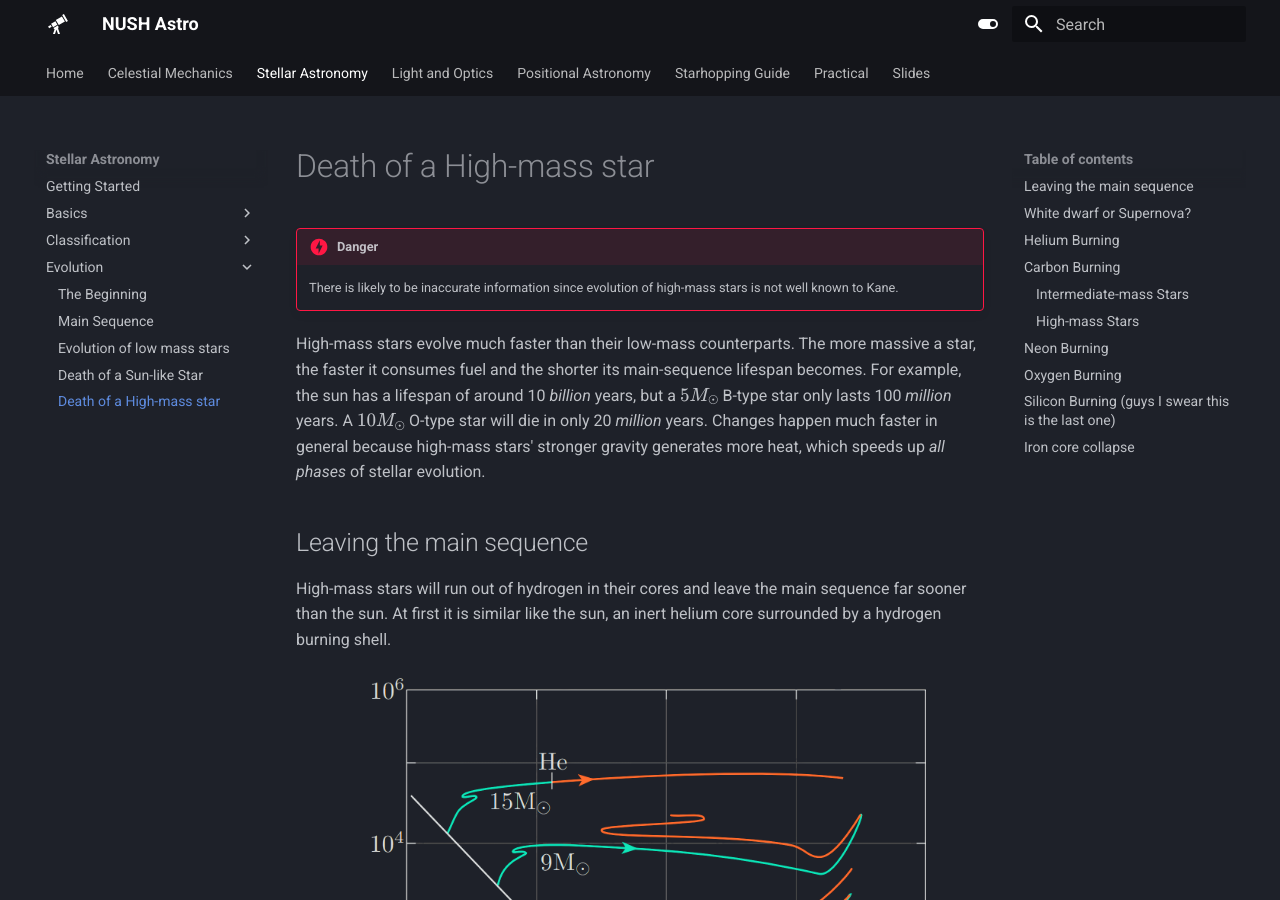
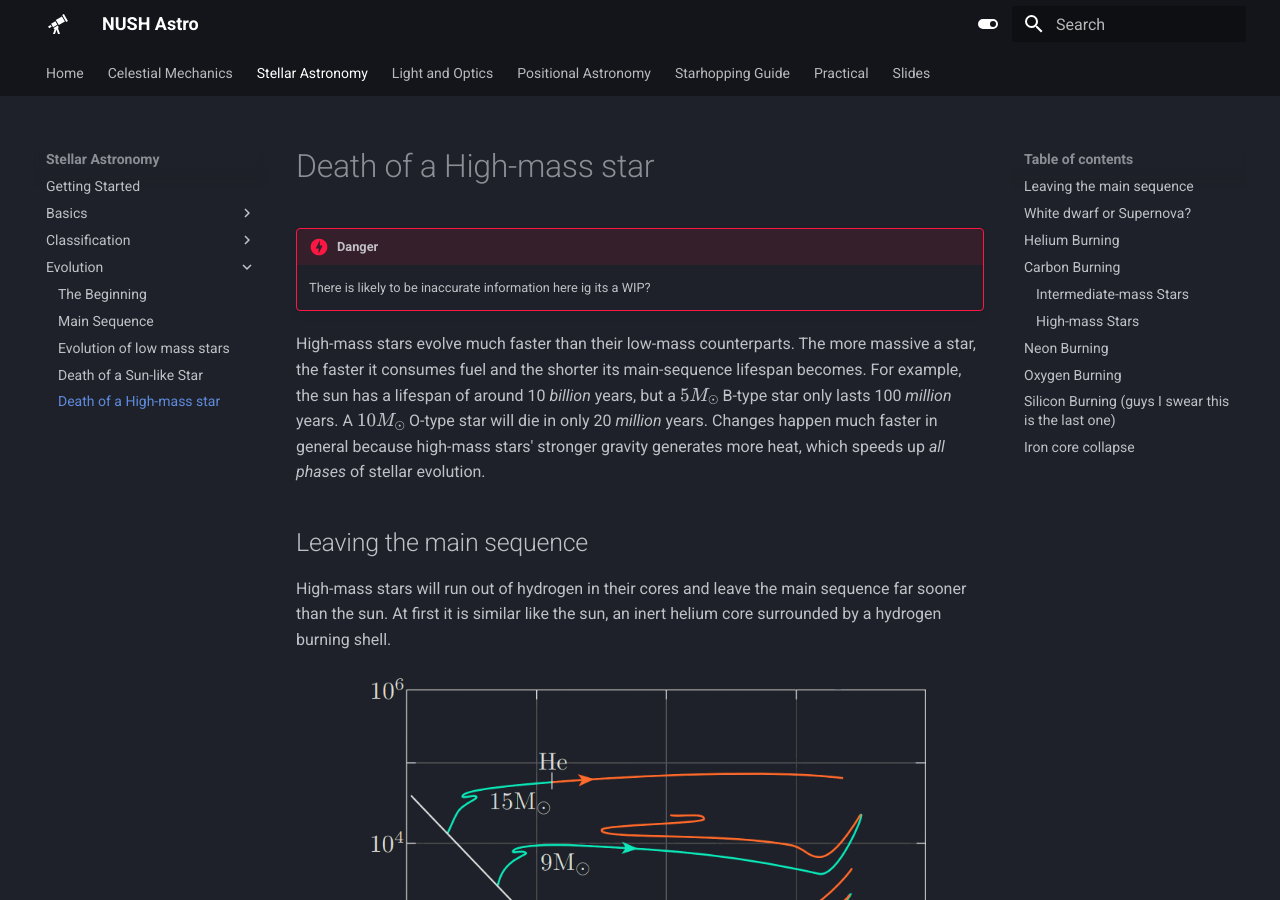
Before and after one commit to nushastro/website, an MkDocs documentation site: the page built from docs/stellar/evolution/high_mass.md, in a window 1280 px wide and 900 px high. Built offline with MkDocs 1.6.1 and Material for MkDocs 9.7.7, drawn with Linux system fonts in a browser that asks for light colours.

Commit message:
Update high_mass.md

```diff
--- a/docs/stellar/evolution/high_mass.md
+++ b/docs/stellar/evolution/high_mass.md
@@ -2,7 +2,8 @@
 
 !!! danger
 
-    There is likely to be inaccurate information since evolution of high-mass stars is not well known to Kane.
+    There is likely to be inaccurate information here
+    ig its a WIP?
 
 High-mass stars evolve much faster than their low-mass counterparts.
 The more massive a star, the faster it consumes fuel and the shorter its main-sequence lifespan becomes.
```
